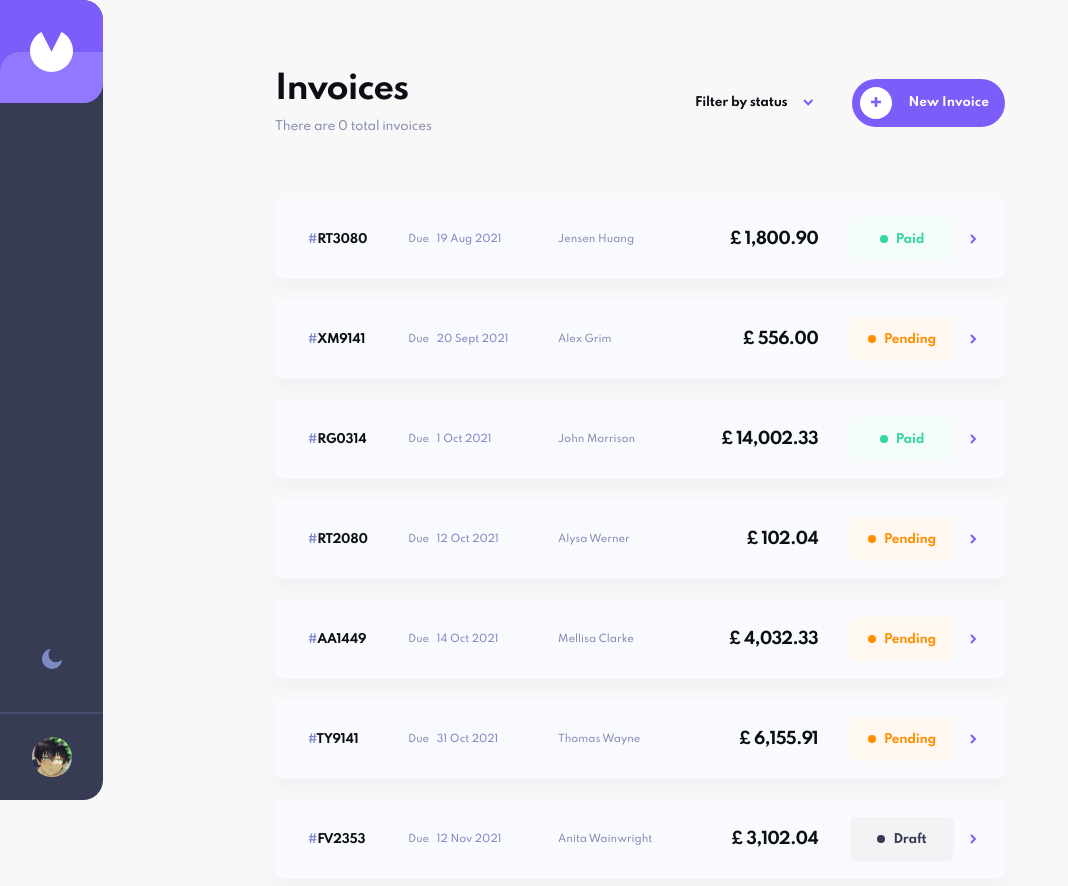
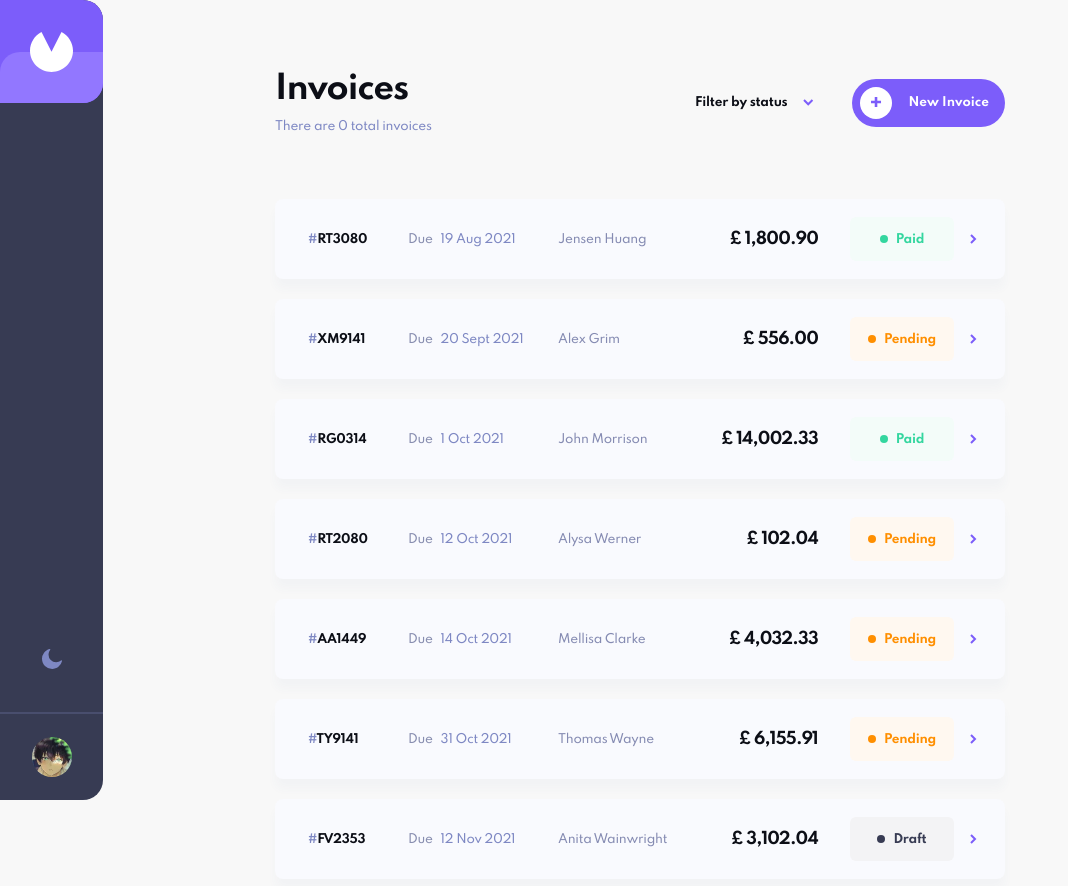
Before and after one commit to Euuphi/invoice-app, a Next.js app: page / in a window 1280 px wide. Shown: the top 886 px of the page, without its empty margins (0-1068 px from the left). Built offline with nearby package versions, Linux system fonts and the light colour scheme.

Commit message:
Fix paragraph body text imports

```diff
--- a/src/components/invoice/InvoiceItem/DueDate.js
+++ b/src/components/invoice/InvoiceItem/DueDate.js
@@ -1,7 +1,7 @@
 import styled from "styled-components";
 import convertDate from "functions/convertData";
 // Component
-import { ParagraphMdStyle } from "components/text/ParagraphMd";
+import ParagraphMdStyle from "styles/text/ParagraphMdStyle";
 
 const Text = styled.p`
     ${ParagraphMdStyle}
--- a/src/components/invoice/InvoiceItem/Name.js
+++ b/src/components/invoice/InvoiceItem/Name.js
@@ -1,6 +1,6 @@
 import styled from "styled-components";
 // Styles
-import { ParagraphMdStyle } from "components/text/ParagraphMd";
+import ParagraphMdStyle from "styles/text/ParagraphMdStyle";
 
 const TextContainer = styled.p`
     ${ParagraphMdStyle}
--- a/src/themes/darkTheme.js
+++ b/src/themes/darkTheme.js
@@ -23,7 +23,7 @@ const darkTheme = {
     },
     invoiceItem: { dueDate: { due: "#dfe3fa", date: "#dfe3fa" }, name: "#fff" },
     nav: "#1e2139",
-    text: { primary: "#fff", secondary: "#dfe3fa", tertiary: "#dfe3fa" },
+    text: { primary: "#fff", secondary: "#dfe3fa" },
     shadow: {
         medium: "rgba(0, 0, 0, 0.15)",
         light: "rgba(0, 0, 0, 0.03)",
--- a/src/themes/lightTheme.js
+++ b/src/themes/lightTheme.js
@@ -26,7 +26,7 @@ const lightTheme = {
         name: "#858bb2",
     },
     nav: "#373b53",
-    text: { primary: "#0c0e16", secondary: "#888eb0", tertiary: "#7e88c3" },
+    text: { primary: "#0c0e16", secondary: "#7e88c3" },
     shadow: {
         medium: "rgba(72, 84, 159, 0.15)",
         light: "rgba(72, 84, 159, 0.03)",
```
